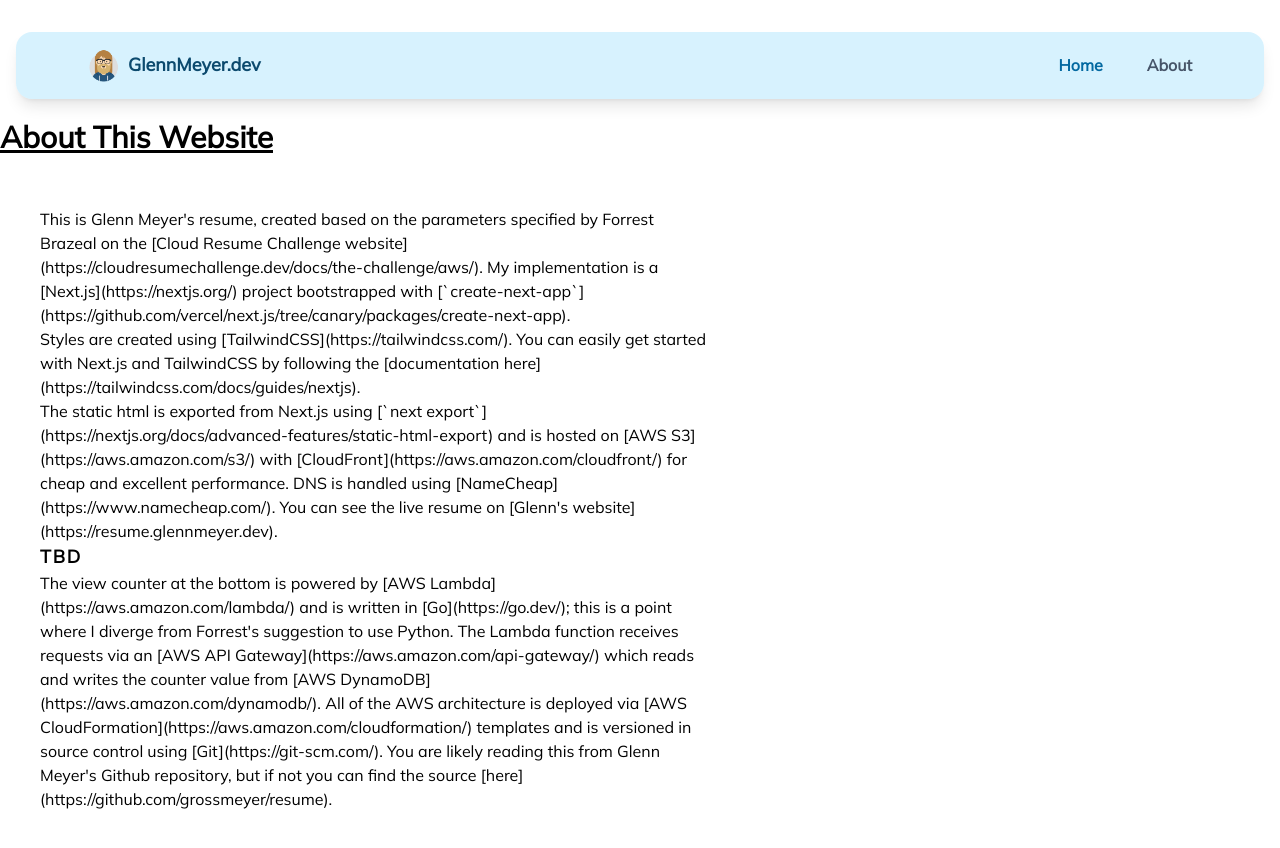
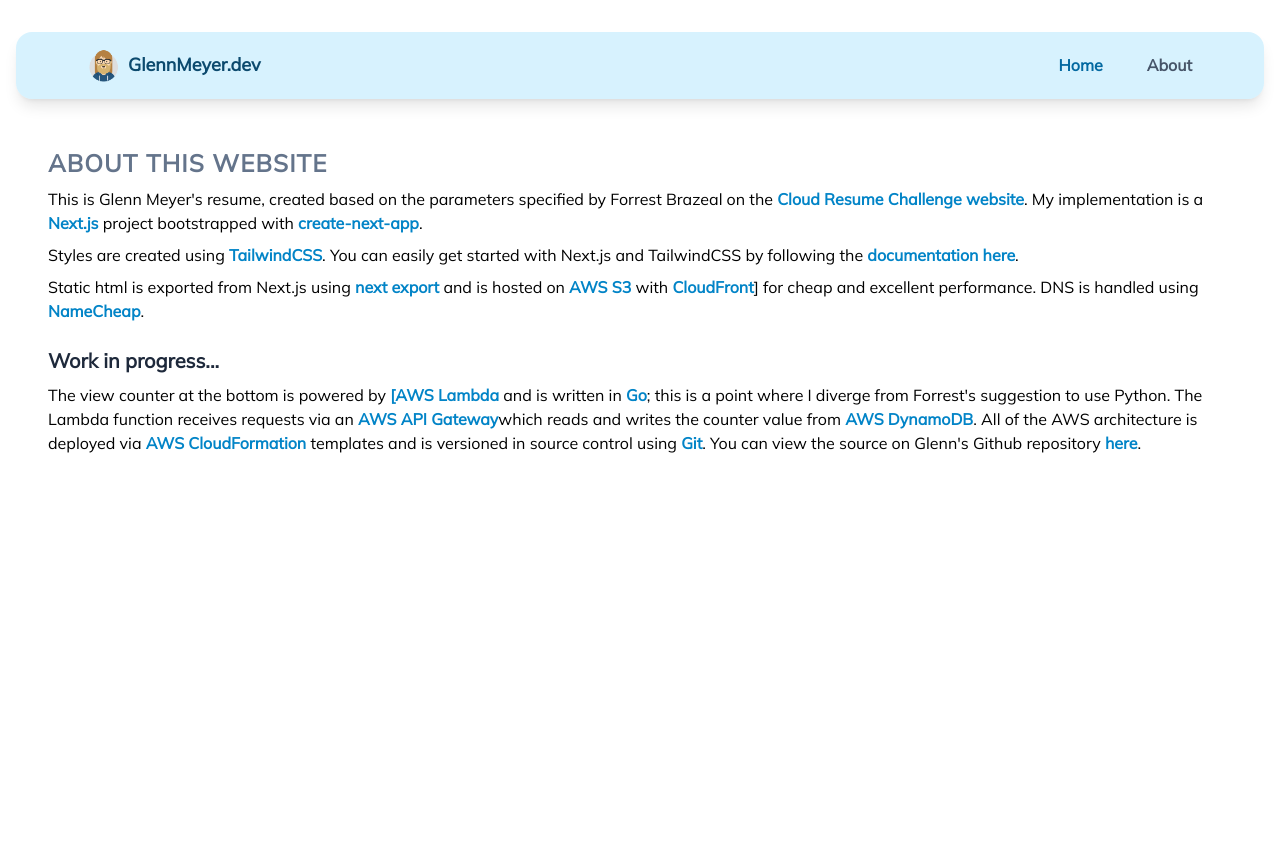
Before and after one commit to grossmeyer/cloudresume, a Next.js app: page /about in a window 1280 px wide. Shown: the top 848 px of the page. After the commit the page ends 800 px from the top, so only its background shows below. Built offline with nearby package versions, Linux system fonts and the light colour scheme.

Commit message:
Wrote about page, added fancylink component

```diff
--- /dev/null
+++ b/components/FancyLink.js
@@ -0,0 +1,10 @@
+export default function FancyLink({ href = '/', aria = 'FancyLink Label', text = 'FancyLink Text' }) {
+  return (
+    <a
+      href={href}
+      aria-label={aria}
+      className='hover:text-slate-600 text-sky-600 font-semibold transition duration-300'>
+      {text}
+    </a>
+  )
+}
--- a/pages/about.js
+++ b/pages/about.js
@@ -1,4 +1,5 @@
 import CustomHead from '../components/CustomHead'
+import FL from '../components/FancyLink'
 import Layout from '../components/Layout'
 
 export default function About() {
@@ -6,27 +7,27 @@ export default function About() {
     <>
       <CustomHead headTitle="About Glenn's Resume" headDescription="How Glenn's Resume Was Created" headPage='/about' />
       <Layout />
-      <main className='flex flex-col justify-center mt-5 font-main'>
-        <h1 className="text-3xl font-bold underline">
-          About This Website
-        </h1>
-        <article className='md:w-7/12 w-auto h-auto mt-3 p-10'>
-          <p>
-            This is Glenn Meyer's resume, created based on the parameters specified by Forrest Brazeal on the [Cloud Resume Challenge website](https://cloudresumechallenge.dev/docs/the-challenge/aws/). My implementation is a [Next.js](https://nextjs.org/) project bootstrapped with [`create-next-app`](https://github.com/vercel/next.js/tree/canary/packages/create-next-app).
+      <main className='flex flex-col justify-center font-main'>
+        <article className='w-auto h-auto mt-2 py-4 px-12'>
+          <h2 className='font-semibold uppercase tracking-wider mt-6 mb-2 text-slate-500 text-2xl'>
+            About This Website
+          </h2>
+          <p className='my-2'>
+            This is Glenn Meyer's resume, created based on the parameters specified by Forrest Brazeal on the <FL href='https://cloudresumechallenge.dev/docs/the-challenge/aws/' aria='Cloud Resume Challenge dot dev' text='Cloud Resume Challenge website' />. My implementation is a <FL href='https://nextjs.org/' aria='Next JS dot org' text='Next.js' /> project bootstrapped with <FL href='https://github.com/vercel/next.js/tree/canary/packages/create-next-app' aria='Create Next app' text='create-next-app' />.
           </p>
 
-          <p>
-            Styles are created using [TailwindCSS](https://tailwindcss.com/). You can easily get started with Next.js and TailwindCSS by following the [documentation here](https://tailwindcss.com/docs/guides/nextjs).
+          <p className='my-2'>
+            Styles are created using <FL href='https://tailwindcss.com/' aria='TailwindCSS' text='TailwindCSS' />. You can easily get started with Next.js and TailwindCSS by following the <FL href='https://tailwindcss.com/docs/guides/nextjs' aria='TailwindCSS guide for NextJS' text='documentation here' />.
           </p>
 
-          <p>
-            The static html is exported from Next.js using [`next export`](https://nextjs.org/docs/advanced-features/static-html-export) and is hosted on [AWS S3](https://aws.amazon.com/s3/) with [CloudFront](https://aws.amazon.com/cloudfront/) for cheap and excellent performance. DNS is handled using [NameCheap](https://www.namecheap.com/). You can see the live resume on [Glenn's website](https://resume.glennmeyer.dev).
+          <p className='my-2'>
+            Static html is exported from Next.js using <FL href='https://nextjs.org/docs/advanced-features/static-html-export' aria='NextJS Static HTML Export' text='next export' /> and is hosted on <FL href='https://aws.amazon.com/s3/' aria='AWS S3' text='AWS S3' /> with <FL href='https://aws.amazon.com/cloudfront/' aria='AWS Cloudfront' text='CloudFront' />] for cheap and excellent performance. DNS is handled using <FL href='https://www.namecheap.com/' aria='Namecheap Domain Name Registration' text='NameCheap' />.
           </p>
 
-          <h2 className='uppercase tracking-widest text-lg font-bold'>TBD</h2>
+          <h3 className='text-slate-800 font-semibold text-xl mt-6 mb-2'>Work in progress...</h3>
 
-          <p>
-            The view counter at the bottom is powered by [AWS Lambda](https://aws.amazon.com/lambda/) and is written in [Go](https://go.dev/); this is a point where I diverge from Forrest's suggestion to use Python. The Lambda function receives requests via an [AWS API Gateway](https://aws.amazon.com/api-gateway/) which reads and writes the counter value from [AWS DynamoDB](https://aws.amazon.com/dynamodb/). All of the AWS architecture is deployed via [AWS CloudFormation](https://aws.amazon.com/cloudformation/) templates and is versioned in source control using [Git](https://git-scm.com/). You are likely reading this from Glenn Meyer's Github repository, but if not you can find the source [here](https://github.com/grossmeyer/resume).
+          <p className='my-2'>
+            The view counter at the bottom is powered by <FL href='https://aws.amazon.com/lambda/' aria='AWS Lambda' text='[AWS Lambda' /> and is written in <FL href='https://go.dev/' aria='Go Programming Language' text='Go' />; this is a point where I diverge from Forrest's suggestion to use Python. The Lambda function receives requests via an <FL href='https://aws.amazon.com/api-gateway/' aria='AWS API Gateway' text='AWS API Gateway' />which reads and writes the counter value from <FL href='https://aws.amazon.com/dynamodb/' aria='AWS DynamoDB' text='AWS DynamoDB' />. All of the AWS architecture is deployed via <FL href='https://aws.amazon.com/cloudformation/' aria='AWS CloudFormation' text='AWS CloudFormation' /> templates and is versioned in source control using <FL href='https://git-scm.com/' aria='Git Source Control Management' text='Git' />. You can view the source on Glenn's Github repository <FL href='https://github.com/grossmeyer/resume' aria='Glenn Meyer Github Repository' text='here' />.
           </p>
 
         </article>
--- a/pages/index.js
+++ b/pages/index.js
@@ -7,7 +7,7 @@ export default function Home() {
       <CustomHead headTitle='Cloud Resume - Glenn Meyer' headDescription="Glenn Meyer's Cloud Resume" />
       <Layout />
       <main className='flex flex-col md:flex-row justify-center mt-5 font-main'>
-        <aside className='md:sticky top-32 w-1/8 h-full mt-2 p-8 bg-sky-700 shadow-xl'>
+        <aside className='md:sticky top-32 w-1/8 h-full mt-12 py-4 px-8 bg-sky-700 shadow-xl'>
           {/* Profile Picture */}
           <section className='flex items-center justify-center mb-10'>
             <img src='avatar.webp' alt='Stylized avatar of Glenn Meyer' width='128' height='139' className='w-32' />
@@ -62,7 +62,7 @@ export default function Home() {
             </ul>
           </section>
         </aside>
-        <article className='md:w-7/12 w-auto h-auto mt-3 p-10'>
+        <article className='md:w-7/12 w-auto h-auto p-10'>
           <h1 className='text-sky-800 text-3xl font-semibold'>Glenn Meyer</h1>
           <p>Change Agent driving organizations towards agile development, cloud computing, automation, and embracing DevOps philosophy</p>
           <h2 className='font-semibold uppercase tracking-wider mt-6 mb-2 text-slate-500 text-2xl'>Professional Experience</h2>
```
Also changed, not shown: components/Navbar.js (+20 -20 lines).
